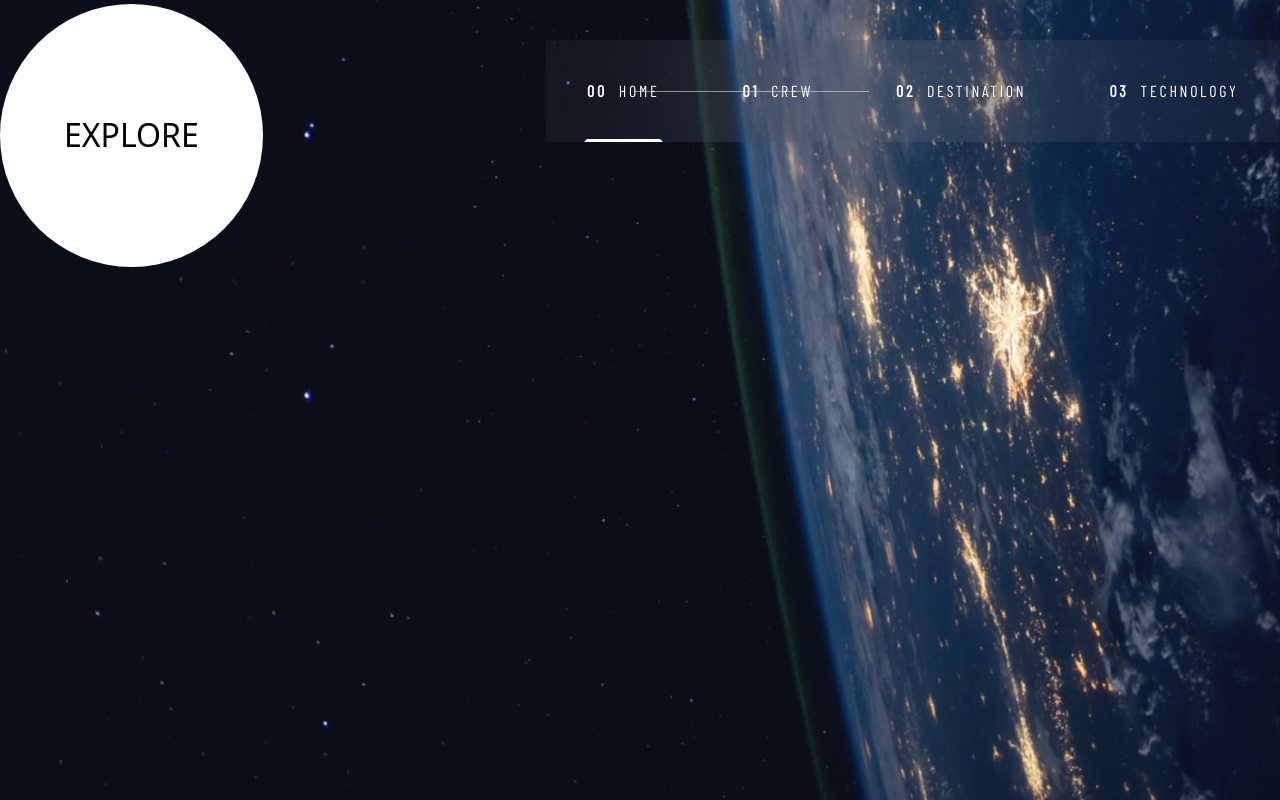
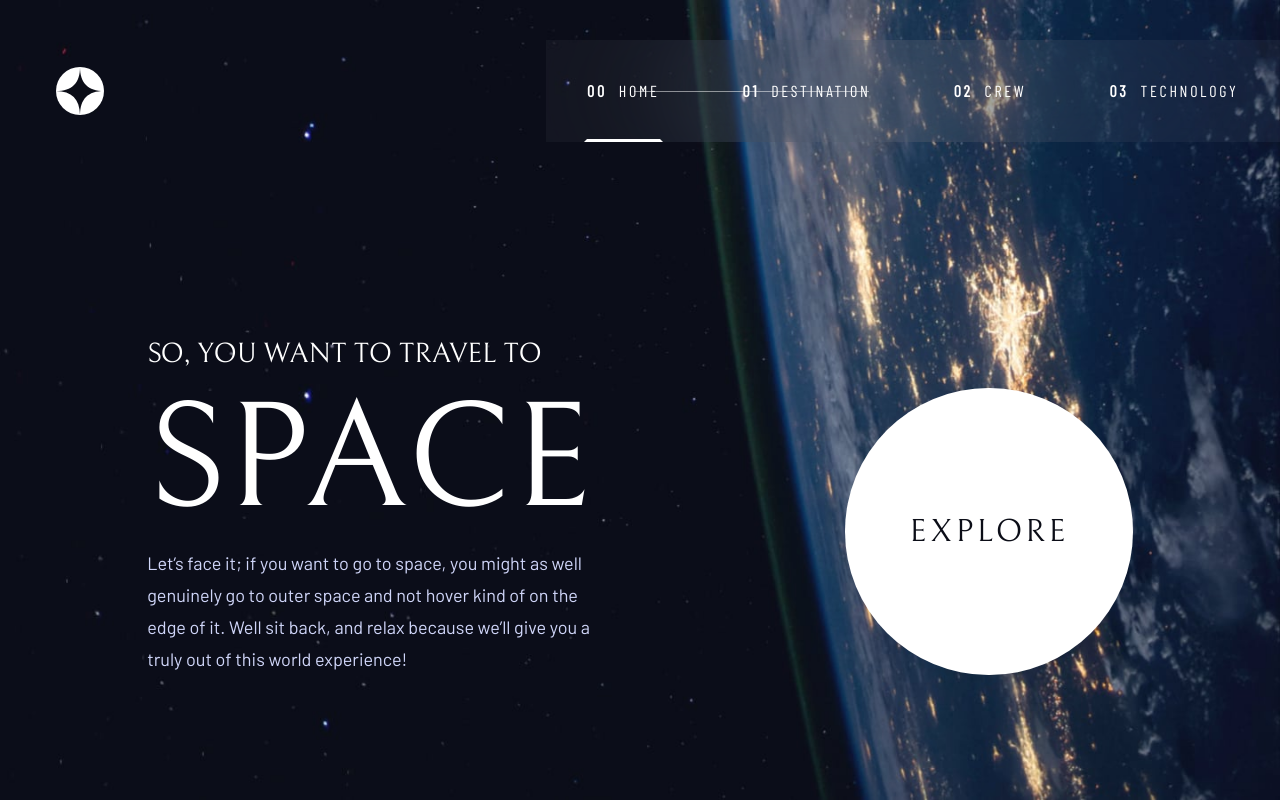
Before and after one commit to MaxTarasevich/space-tourism, a React (Create React App) app: page /Home in a window 1280 px wide. Built offline with nearby package versions, Linux system fonts and the light colour scheme.

Commit message:
feat: home page ready

```diff
--- a/src/HOC/Wrapper.tsx
+++ /dev/null
@@ -1,11 +0,0 @@
-import React from 'react'
-
-const Wrapper =(Component:React.ElementType, ImageName:string) => function HOC () {
-  return (
-    <section className={`h-screen lg:bg-${ImageName}-bg-lg md:bg-${ImageName}-bg-md bg-${ImageName}-bg-sm bg-no-repeat bg-cover`}>
-        <Component />
-    </section>
-  )
-}
-
-export default Wrapper
--- a/src/components/MainButton.tsx
+++ b/src/components/MainButton.tsx
@@ -2,8 +2,8 @@ import React from 'react'
 
 const MainButton = () => {
   return (
-   <button className='flex-center relative z-[1] uppercase text-head4 px-16 bg-white-100 rounded-full aspect-square
-                      before:absolute before:bg-white-40 before:w-full before:min-h-full hover:before:scale-150 before:rounded-full
+   <button className='flex-center relative z-[1] uppercase md:text-head4 text-head5-tab text-dark font-Bellefair lg:px-16 md:px-11 px-7 bg-white-100 rounded-full aspect-square
+                      before:absolute before:bg-white-10 before:w-full before:min-h-full hover:before:scale-150 focus:before:scale-150 before:rounded-full
                       before:animate-hover before:z-[-1]'>
     EXPLORE
    </button>
--- a/src/components/Navigation.tsx
+++ b/src/components/Navigation.tsx
@@ -5,7 +5,7 @@ import Logo from '../svg-components/Logo'
 
 const Navigation = () => {
 
-const Nav = ['Home','Crew','Destination','Technology']
+const Nav = ['Home','Destination','Crew','Technology']
 
 const [burger,setBurger]= useState<boolean>(false)
 
@@ -22,7 +22,9 @@ const [burger,setBurger]= useState<boolean>(false)
                                 <li key={i}>
                                     <NavLink to={`/${i}`}
                                             className='inline-block md:py-9 py-3 md:w-fit w-full border-[3px] border-transparent
-                                                    hover:md:border-b-white-50 hover:md:border-r-transparent hover:border-r-white-50 animate-hover'
+                                                    hover:md:border-b-white-50 hover:md:border-r-transparent hover:border-r-white-50
+                                                    focus:md:border-b-white-50 focus:md:border-r-transparent focus:border-r-white-50
+                                                    animate-hover'
                                             onClick={()=>setBurger(!burger)}
                                     >
                                         <span className='font-bold mr-3 lg:inline-block md:hidden'>
--- a/src/index.css
+++ b/src/index.css
@@ -22,6 +22,18 @@
     font-display: swap;
 }
 
+@font-face {
+    font-family: 'Barlow';
+    src: local('Barlow Regular'), local('Barlow-Regular'),
+        url('../src/font/Barlow-Regular.woff2') format('woff2'),
+        url('../src/font/Barlow-Regular.woff') format('woff');
+    font-weight: normal;
+    font-style: normal;
+    font-display: swap;
+}
+body{
+    @apply text-white-100 font-Bellefair;
+}
 
 li a.active{
         @apply md:border-b-white-100 md:border-r-transparent border-r-white-100;
@@ -30,15 +42,59 @@ li a.active{
 
 @layer components{
 
+/*Animation*/
+
     .animate-hover{
         @apply transition-all duration-500 ease-in-out;
     }
 
+/* Utility classes for Typography*/
+
     .nav-text{
-        @apply font-Barlow text-white-100 lg:text-nav md:text-subhead2 text-nav uppercase;
+        @apply font-BarlowCond text-white-100 lg:text-nav md:text-subhead2 text-nav uppercase;
     }
 
+    .typ-heading1{
+        @apply lg:text-left text-center md:text-head1 text-[80px] uppercase;
+    }
+
+    .typ-heading2{
+        @apply lg:text-head2 md:text-[80px] text-[56px] uppercase;
+    }
+
+    .typ-heading3{
+        @apply lg:text-head3 md:text-[40px] text-[24px] uppercase;
+    }
+
+    .typ-heading4{
+        @apply lg:text-head4 md:text-[24px] text-[16px] uppercase;
+    }
+
+    .typ-heading5{
+        @apply font-BarlowCond lg:text-head5 md:text-[20px] text-[16px] uppercase;
+    }
+
+    .typ-subheading1{
+        @apply lg:text-subhead1 lg:text-left md:text-[20px] text-center uppercase;
+    }
+
+    .typ-subheading2{
+        @apply font-BarlowCond text-subhead2 text-purple uppercase;
+    }
+
+    .typ-body{
+        @apply font-Barlow lg:text-body lg:text-left text-[16px] text-center ;
+    }
+
+
+
+/*Utility classes*/
+
     .flex-center{
-    @apply flex justify-center items-center;
+        @apply flex justify-center items-center;
+    }
+
+    .wrapper{
+        @apply lg:max-w-[77%] md:max-w-[58%] md:px-0 max-w-[100%] px-6 mx-auto;
     }
 }
--- a/src/pages/Home.tsx
+++ b/src/pages/Home.tsx
@@ -4,10 +4,24 @@ import MainButton from '../components/MainButton'
 
 const Home = () => {
   return (
- <section className='min-h-screen lg:bg-home-bg-lg md:bg-home-bg-md bg-home-bg-sm bg-no-repeat bg-cover'>
-  <div className='h-1'></div>
+ <section className='min-h-screen md:pt-[26%] pt-[30%] md:pb-[70px] pb-12 lg:bg-home-bg-lg md:bg-home-bg-md bg-home-bg-sm bg-no-repeat bg-cover'>
 
-  <MainButton />
+    <div className="wrapper flex lg:justify-between justify-center md:gap-y-36 gap-y-20 lg:gap-x-0 gap-x-[50%] items-end lg:flex-nowrap flex-wrap">
+        <div className="home max-w-[445px]">
+          <h2 className='typ-subheading1'>
+            SO, YOU WANT TO TRAVEL TO
+          </h2>
+          <h1 className='typ-heading1'>
+            SPACE
+          </h1>
+          <p className=' typ-body text-purple'>Let’s face it; if you want to go to space, you might as well
+            genuinely go to outer space and not hover kind of on the edge of it.
+            Well sit back, and relax because we’ll give you a truly out of this world
+            experience!
+          </p>
+        </div>
+        <MainButton />
+    </div>
 
  </section>
   )
--- a/tailwind.config.js
+++ b/tailwind.config.js
@@ -14,16 +14,20 @@ module.exports = {
         65:'rgba(151, 151, 151, 0.65)'
         },
       'white':{
+        10:'rgba(255, 255, 255, 0.1)',
         40:'rgba(255, 255, 255, 0.04)',
         50:'rgba(255, 255, 255, 0.5)',
         100:'#FFFFFF'}
     },
     fontFamily: {
-      'bell': ['Bellefair'],
-      'Barlow': ['Barlow Condensed']
+      'Bellefair': ['Bellefair'],
+      'BarlowCond': ['Barlow Condensed'],
+      'Barlow': ['Barlow']
     },
     fontSize: {
-      'head1': '150px',
+      'head1': ['150px' , {
+        lineHeight:'1.15',
+      }],
       'head2': '100px',
       'head3': '56px',
       'head4': '32px',
```
Also changed, not shown: src/font/Barlow-Regular.woff (added), src/font/Barlow-Regular.woff2 (added).
